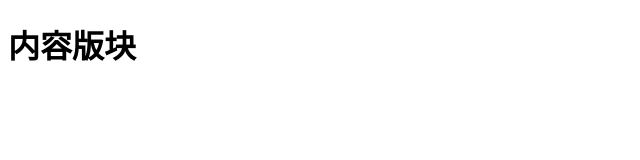
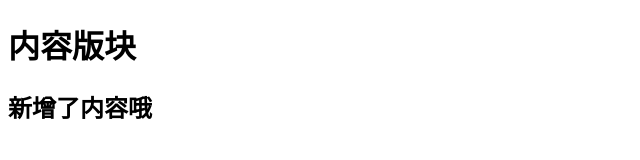
Before and after one commit to lijunqing90/gtihub-demo, a plain HTML site: page index.html in a window 1280 px wide. Shown: the whole page, without its empty margins (0-640 px from the left). Drawn offline with Linux system fonts and the light colour scheme.

Commit message:
新增了内容

```diff
--- a/index.html
+++ b/index.html
@@ -8,5 +8,6 @@
 </head>
 <body>
     <h1>内容版块</h1>
+    <h2>新增了内容哦</h2>
 </body>
 </html>
```
